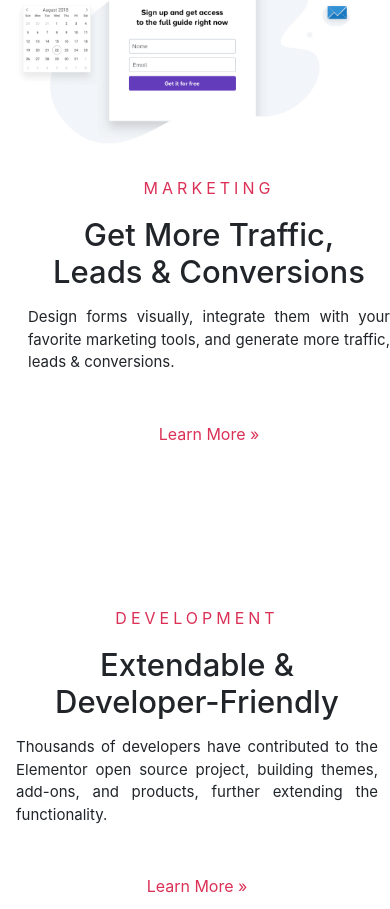
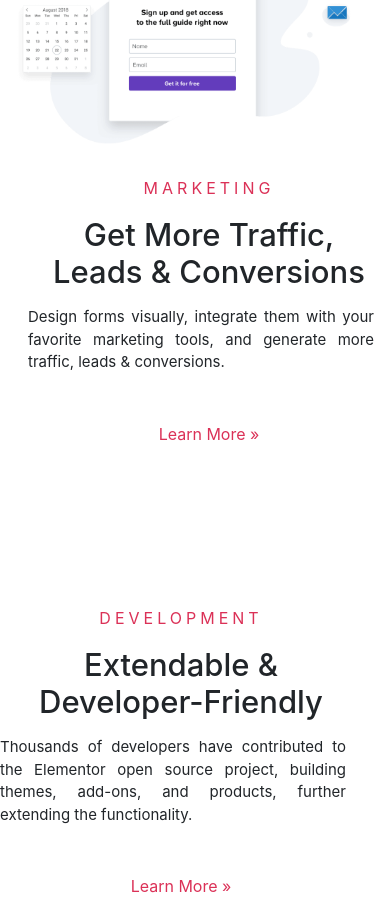
Before and after one commit to tuayelclig/ElementorY, a plain HTML site: page index.html in a window 390 px wide. Shown: the part 2407-3316 px from the top of the page. Drawn offline with Linux system fonts and the light colour scheme.

Commit message:
Update main.css

```diff
--- a/assets/css/main.css
+++ b/assets/css/main.css
@@ -369,6 +369,7 @@ h3 {
 
     .custom-info p {
         font-size: 14.4px;
+        margin-right:1rem;
     }
 
     .custom-info-right h3 {
@@ -377,6 +378,7 @@ h3 {
 
     .custom-info-right p {
         font-size: 14.4px;
+        margin-right:1rem;
     }
 
     .tittle-pageblan2 {
@@ -427,20 +429,8 @@ h3 {
         border: 2px solid transparent;
         padding: .5rem 4rem !important;
         margin-left: 0;
+     }
     }
-
-    .custom-info {
-        text-align: center;
-        padding: 2rem 0;
-        margin-left: 1rem ;
-    }
-
-    .custom-info-right {
-        text-align: center;
-        padding: 2rem 0;
-        margin-right: 1rem ;
-    }
-}
 
 @media (max-width: 767px) {
     .custom-target-2 {
```
